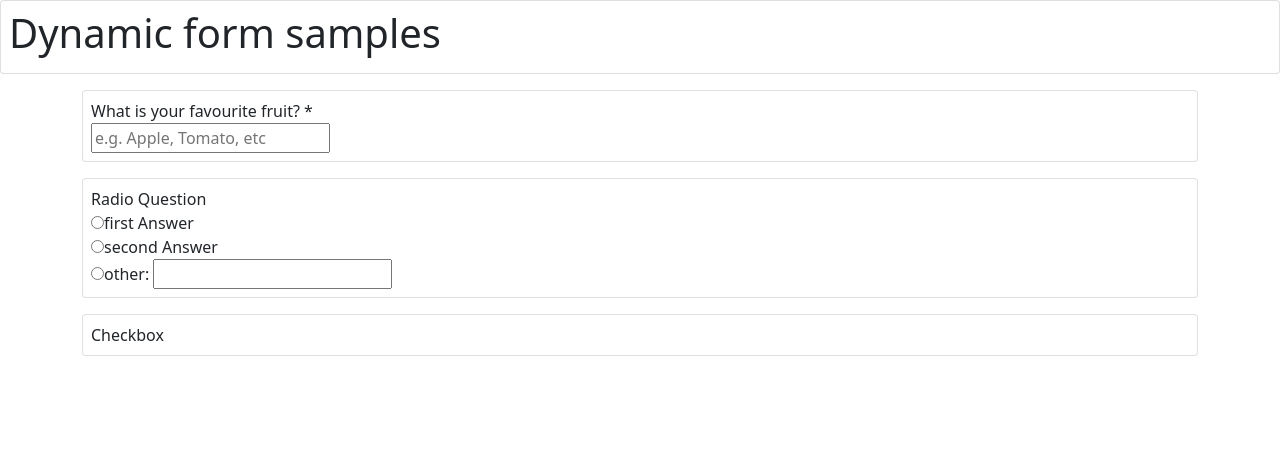
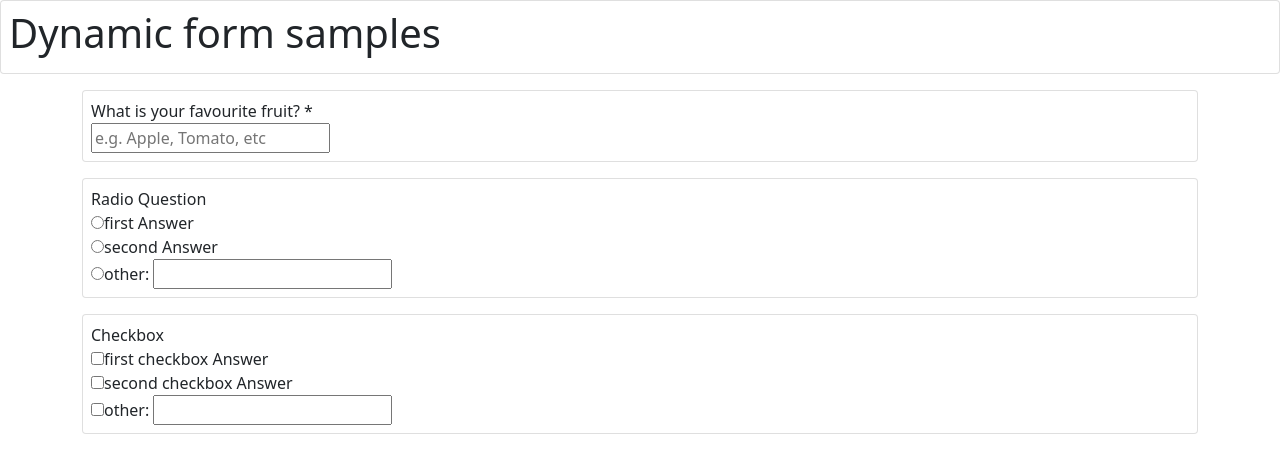
Before and after one commit to salehloke/google-form-clone, an Angular app: page / in a window 1280 px wide. Shown: the top 470 px of the page. Built offline with nearby package versions, Linux system fonts and the light colour scheme.

Commit message:
2 files modified. add checkbox answers

```diff
--- a/src/app/app.component.html
+++ b/src/app/app.component.html
@@ -29,8 +29,35 @@
           </div>
         </div>
         <!-- END OF FREE TEXT -->
-        <!-- RADIO QUESTION -->
+        <!-- RADIO  -->
         <div *ngSwitchCase="'radio'">
+          <div cdkDropList (cdkDropListDropped)="dropRadioAnswer($event)">
+            <!-- offeredAnswers -->
+            <div
+              class="row"
+              *ngFor="
+                let offeredAnswer of element.question?.offeredAnswers;
+                last as isLast
+              "
+              cdkDrag
+            >
+              <div class="col-12">
+                <input type="radio" name="offeredAnswer.id" />
+                <label for="offeredAnswer.id"> {{ offeredAnswer.value }}</label>
+                <!-- otherAnswers -->
+                <div *ngIf="isLast" class="col-12">
+                  <input type="radio" name="element.question?.otherAnswer" />
+                  <label for="element.question?.otherAnswer">
+                    other: <input type="text"
+                  /></label>
+                </div>
+              </div>
+            </div>
+          </div>
+        </div>
+        <!-- END OF RADIO  -->
+        <!-- CHECKBOX  -->
+        <div *ngSwitchCase="'checkbox'">
           <div cdkDropList (cdkDropListDropped)="dropRadioAnswer($event)">
             <!-- offeredAnswers -->
             <div
@@ -39,20 +66,20 @@
               cdkDrag
             >
               <div class="col">
-                <input type="radio" name="offeredAnswer.id" />
+                <input type="checkbox" name="offeredAnswer.id" />
                 <label for="offeredAnswer.id"> {{ offeredAnswer.value }}</label>
               </div>
             </div>
             <!-- otherAnswers -->
             <div class="col">
-              <input type="radio" name="element.question?.otherAnswer" />
+              <input type="checkbox" name="element.question?.otherAnswer" />
               <label for="element.question?.otherAnswer">
                 other: <input type="text"
               /></label>
             </div>
           </div>
         </div>
-        <!-- END OF RADIO QUESTION -->
+        <!-- END OF CHECKBOX -->
       </div>
     </div>
   </div>
--- a/src/app/app.component.ts
+++ b/src/app/app.component.ts
@@ -62,6 +62,7 @@ export class AppComponent {
           value: 'second checkbox Answer',
         },
       ],
+      otherAnswerId: '003',
       otherAnswer: true,
       otherAnswerValue: 'random text here as an answer',
     },
```
